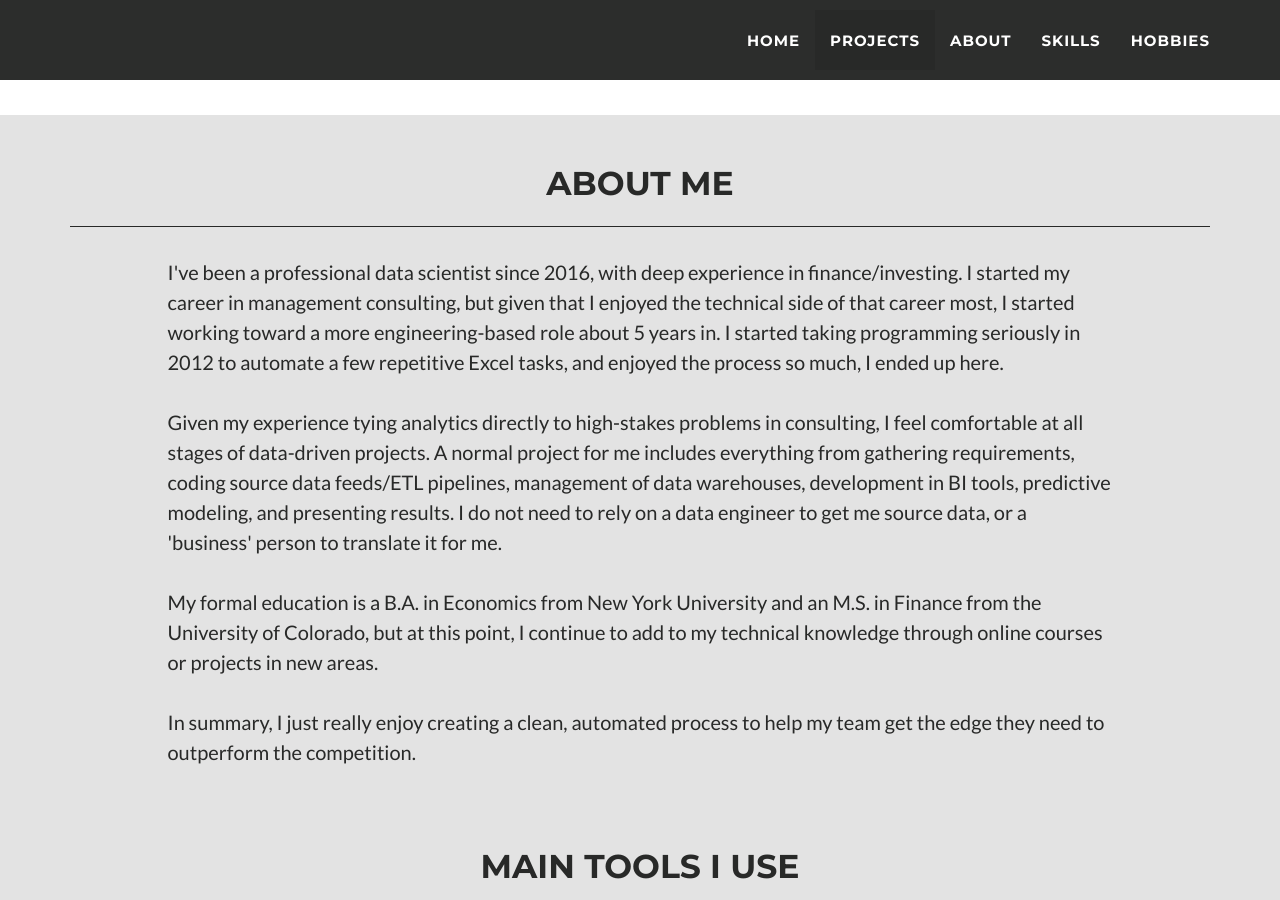
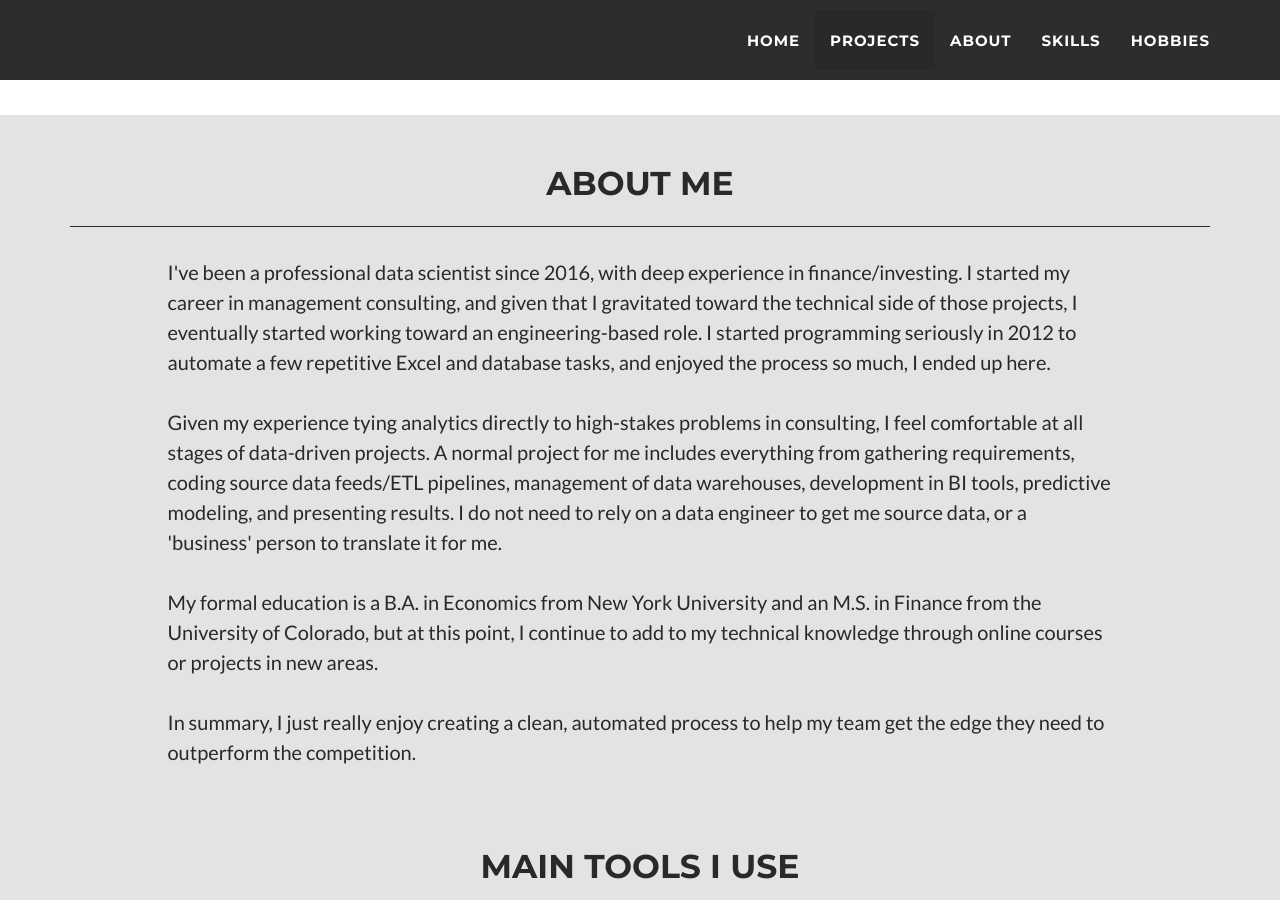
Before and after one commit to brf217/brf217.github.io, a Jekyll site: the page built from _posts/2014-07-18-project-1.markdown, in a window 1280 px wide and 900 px high, scrolled down 1301 px. Built offline with Jekyll 4.4.1, drawn with Linux system fonts in a browser that asks for light colours.

Commit message:
Update about.html

```diff
--- a/_includes/about.html
+++ b/_includes/about.html
@@ -10,9 +10,9 @@
     <div class="row">
       <div class="col-sm-0 col-md-1 col-lg-1"></div>
           <div class="col-sm-12 col-md-10 col-lg-10">
-              <p class = "about">I've been a professional data scientist since 2016, with deep experience in finance/investing. I started my career in management consulting, but given that I
-                enjoyed the technical side of that career most, I started working toward a more engineering-based role about 5 years in. I started taking programming seriously in 2012 to automate
-                a few repetitive Excel tasks, and enjoyed the process so much, I ended up here.</p>
+              <p class = "about">I've been a professional data scientist since 2016, with deep experience in finance/investing. I started my career in management consulting, and given that I
+                gravitated toward the technical side of those projects, I eventually started working toward an engineering-based role. I started programming seriously in 2012 to automate
+                a few repetitive Excel and database tasks, and enjoyed the process so much, I ended up here.</p>
 
               <p class = "about">Given my experience tying analytics directly to high-stakes problems in consulting, I feel comfortable at all stages of data-driven projects. A normal project for me includes everything from
               gathering requirements, coding source data feeds/ETL pipelines, management of data warehouses, development in BI tools, predictive modeling, and presenting results. I do not need to rely on a data
```
